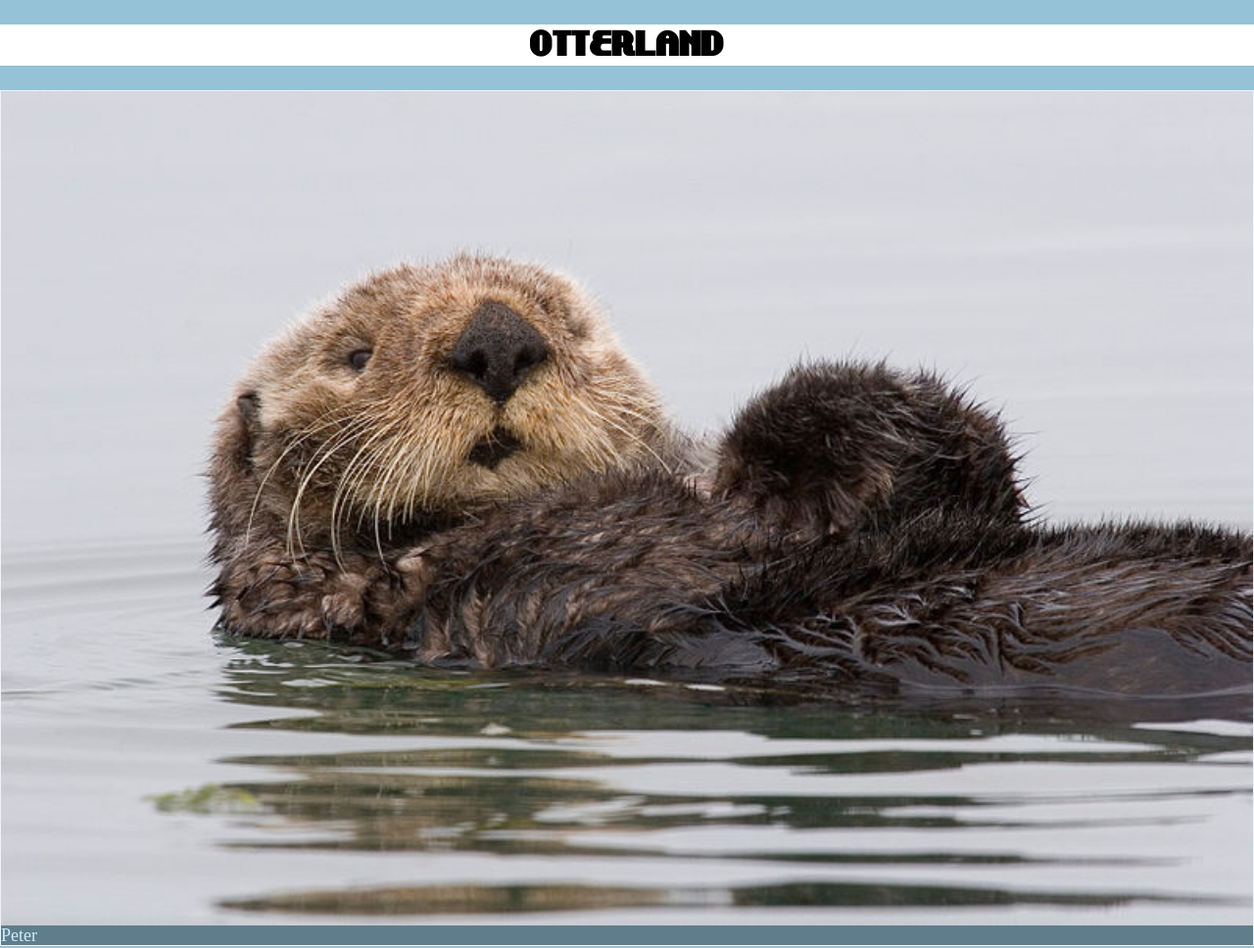
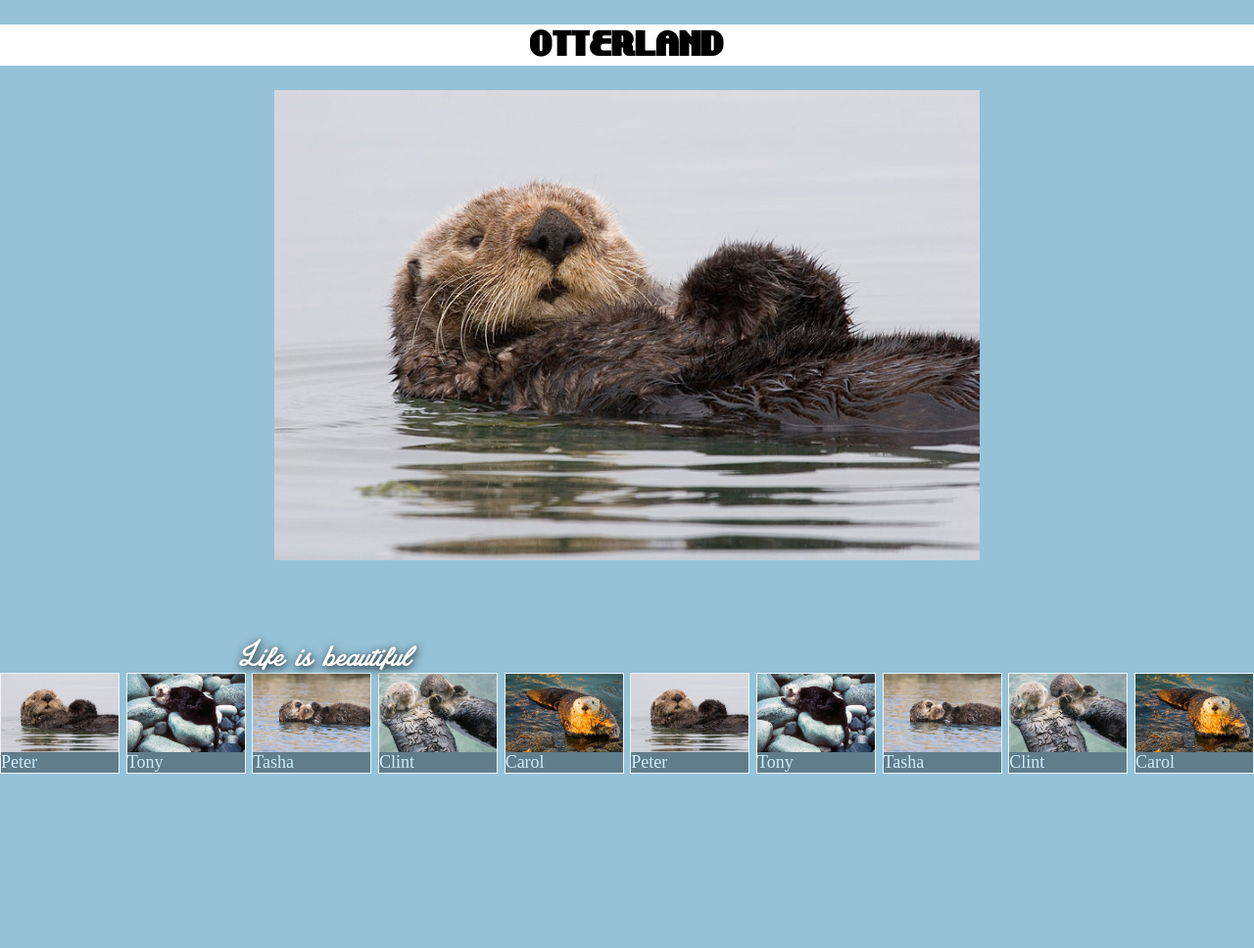
Before and after one commit to acybulska/big-nerd-ranch, a plain HTML site: page otterland/index.html in a window 1280 px wide. Shown: the top 968 px of the page at 98% size. After the commit the page ends 800 px from the top, so only its background shows below. Drawn offline with nearby package versions, Linux system fonts and the light colour scheme.

Commit message:
Flexbox and RWD

```diff
--- a/otterland/index.html
+++ b/otterland/index.html
@@ -11,9 +11,10 @@
 </head>
 
 <body>
-    <header>
+    <header class="main-title">
         <h1 class="text-logo">Otterland</h1>
     </header>
+    <main class="main-content">
         <ul class="thumbnails-list">
             <li class="list-element">
                 <a href="#">
@@ -56,7 +57,55 @@
                     Carol
                 </span>
             </li>
+            <li class="list-element">
+                <a href="#">
+                    <img class="thumbnail-image" src="images/wydra1.jpg" alt="Peter">
+                </a>
+                <span class="thumbnail-title">
+                    Peter
+                </span>
+            </li>
+            <li class="list-element">
+                <a href="#">
+                    <img class="thumbnail-image" src="images/wydra2.jpg" alt="Tony">
+                </a>
+                <span class="thumbnail-title">
+                    Tony
+                </span>
+            </li>
+            <li class="list-element">
+                <a href="#">
+                    <img class="thumbnail-image" src="images/wydra3.jpg" alt="Tasha">
+
+                </a>
+                <span class="thumbnail-title">
+                    Tasha
+                </span>
+            </li>
+            <li class="list-element">
+                <a href="#">
+                    <img class="thumbnail-image" src="images/wydra4.jpg" alt="Clint">
+                </a>
+                <span class="thumbnail-title">
+                    Clint
+                </span>
+            </li>
+            <li class="list-element">
+                <a href="#">
+                    <img class="thumbnail-image" src="images/wydra5.jpg" alt="Carol">
+                </a>
+                <span class="thumbnail-title">
+                    Carol
+                </span>
+            </li>
         </ul>
+        <div class="big-img-container">
+            <div class="big-img-frame">
+                <img src="images/wydra1.jpg" alt="" class="big-img">
+                <span class="big-img-title">Life is beautiful</span>
+            </div>
+        </div>
+    </main>
 </body>
 
 </html>
--- a/otterland/style/style.css
+++ b/otterland/style/style.css
@@ -1,3 +1,11 @@
+@font-face {
+    font-family: 'wiatr';
+    src: url('fonts/czcionka_www_wiatr.eot');
+    src: url('fonts/czcionka_www_jezioro.eot#iefix') format('embedded-opentype'), url('fonts/czcionka_www_wiatr.woff') format('woff'), url('fonts/czcionka_www_wiatr.ttf') format('truetype'), url('fonts/czcionka_www_wiatr.svg#wiatr') format('svg');
+    font-weight: normal;
+    font-style: normal;
+}
+
 @font-face {
     font-family: 'jezioro';
     src: url('fonts/czcionka_www_jezioro.eot');
@@ -6,13 +14,23 @@
     font-style: normal;
 }
 
+html, body {
+    height: 100%;
+}
+
 body {
     font-size: 10px;
     background-color: rgb(149, 194, 215);
+    display: flex;
+    flex-direction: column;
 }
 
 a {
     text-decoration: none;
+}
+
+.main-title {
+    flex: 0 1 auto;
 }
 
 .text-logo {
@@ -20,22 +38,32 @@ a {
     text-align: center;
     text-transform: uppercase;
     font-size: 37px;
-    font-family: jezioro;
+    font-family: 'jezioro';
+}
+
+.main-content {
+    flex: 1 1 auto;
+    display: flex;
+    flex-direction: column;
 }
 
 .thumbnails-list {
+    flex: 0 1 auto;
     list-style: none;
     padding: 0;
-}
-
-.list-element+.list-element {
-    margin-top: 10px;
+    white-space: nowrap;
+    overflow-x: auto;
+    order: 2;
+    display: flex;
+    justify-content: space-between;
 }
 
 .list-element {
     border: 1px solid rgb(100%, 100%, 100%);
     border: 1px solid rgba(100%, 100%, 100%, 0.8);
-    display: block;
+    display: inline-block;
+    min-width: 120px;
+    max-width: 120px;
 }
 
 .thumbnail-title {
@@ -51,3 +79,29 @@ a {
     display: block;
     width: 100%;
 }
+
+.big-img-container {
+    flex: 1 1 auto;
+    display: flex;
+    justify-content: center;
+    align-content: center;
+}
+
+.big-img-frame {
+    text-align: center;
+    position: relative;
+}
+
+.big-img-title {
+    color: white;
+    font-size: 40px;
+    text-shadow: rgba(0, 0, 0, 0.9) 1px 2px 9px;
+    font-family: 'wiatr';
+    position: absolute;
+    bottom: -16px;
+    left: 4px;
+}
+
+.big-img {
+    width: 90%;
+}
```
Lines whose indentation alone changed are shown as unchanged.
